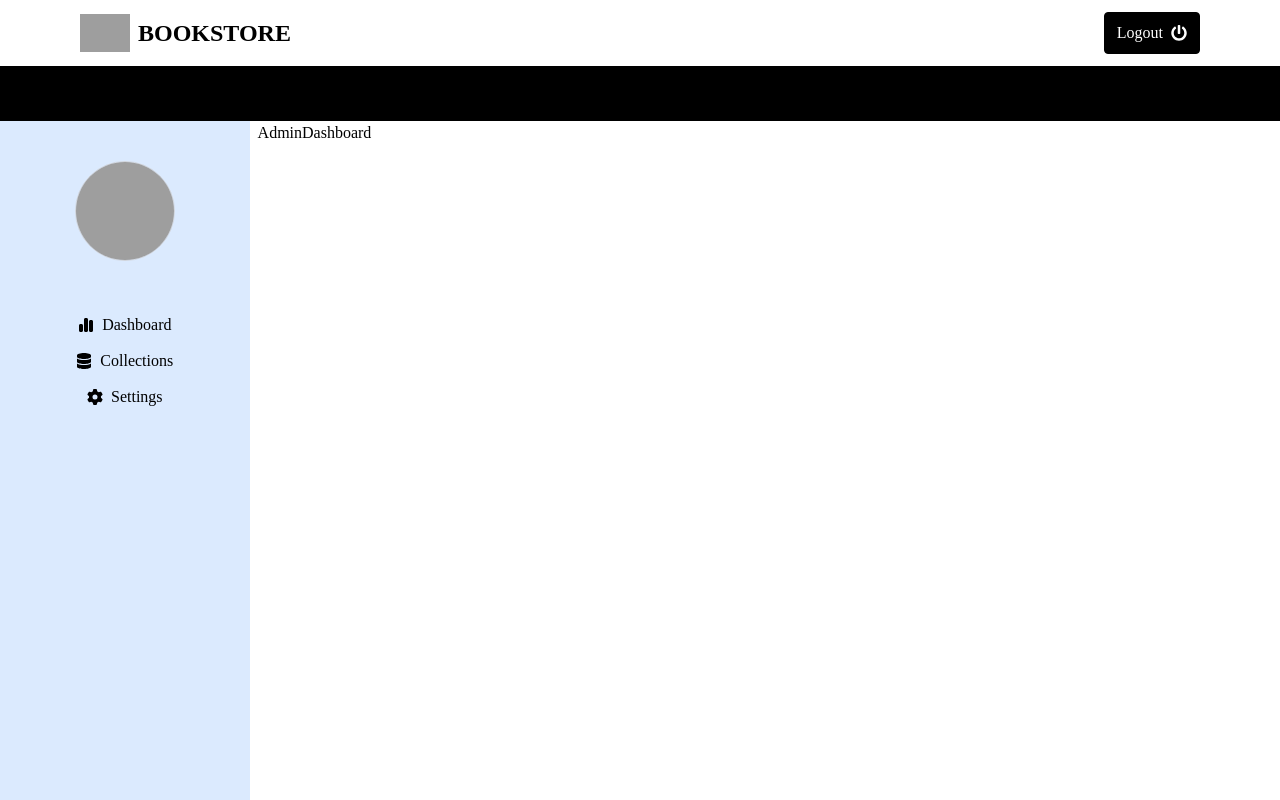
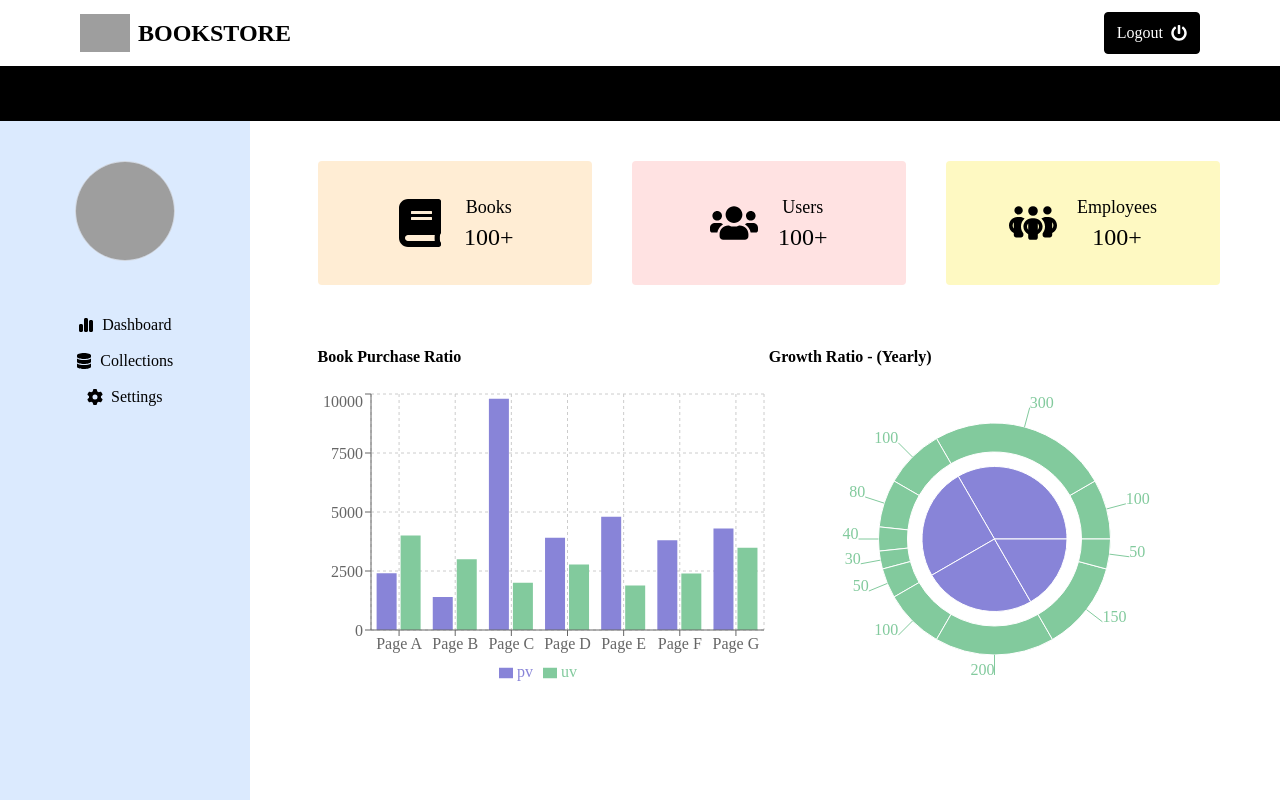
Before and after one commit to Luminar-Technolab/Bookstore-Dec25, a React (Vite) app: page /admin in a window 1280 px wide. Shown: the top 800 px of the page. Built offline with nearby package versions, Linux system fonts and the light colour scheme; grey boxes are pictures that could not be loaded; a web font is replaced by a local one.

Commit message:
Admin Dashboard & emailJs

```diff
--- a/package.json
+++ b/package.json
@@ -10,6 +10,7 @@
     "preview": "vite preview"
   },
   "dependencies": {
+    "@emailjs/browser": "^4.4.1",
     "@react-oauth/google": "^0.13.5",
     "@stripe/stripe-js": "^9.4.0",
     "@tailwindcss/vite": "^4.2.2",
@@ -21,6 +22,7 @@
     "react-icons": "^5.6.0",
     "react-router-dom": "^7.14.0",
     "react-toastify": "^11.0.5",
+    "recharts": "^3.8.1",
     "tailwindcss": "^4.2.2",
     "yup": "^1.7.1"
   },
--- a/src/admin/pages/AdminDashboard.jsx
+++ b/src/admin/pages/AdminDashboard.jsx
@@ -2,8 +2,69 @@ import React from 'react'
 import AdminHeader from "../components/AdminHeader";
 import AdminSidebar from "../components/AdminSidebar";
 import Footer from '../../components/Footer';
+import { FaBook, FaUsers } from 'react-icons/fa';
+import { FaPeopleGroup } from 'react-icons/fa6';
+import {ResponsiveContainer,BarChart, Legend, XAxis, YAxis, CartesianGrid, Tooltip, Bar,Pie, PieChart } from 'recharts';
 
 function AdminDashboard() {
+  const data = [
+  {
+    name: 'Page A',
+    uv: 4000,
+    pv: 2400,
+  },
+  {
+    name: 'Page B',
+    uv: 3000,
+    pv: 1398,
+  },
+  {
+    name: 'Page C',
+    uv: 2000,
+    pv: 9800,
+  },
+  {
+    name: 'Page D',
+    uv: 2780,
+    pv: 3908,
+  },
+  {
+    name: 'Page E',
+    uv: 1890,
+    pv: 4800,
+  },
+  {
+    name: 'Page F',
+    uv: 2390,
+    pv: 3800,
+  },
+  {
+    name: 'Page G',
+    uv: 3490,
+    pv: 4300,
+  },
+ ];
+
+ // #region Sample data
+const data01 = [
+  { name: 'Group A', value: 400 },
+  { name: 'Group B', value: 300 },
+  { name: 'Group C', value: 300 },
+  { name: 'Group D', value: 200 },
+];
+const data02 = [
+  { name: 'A1', value: 100 },
+  { name: 'A2', value: 300 },
+  { name: 'B1', value: 100 },
+  { name: 'B2', value: 80 },
+  { name: 'B3', value: 40 },
+  { name: 'B4', value: 30 },
+  { name: 'B5', value: 50 },
+  { name: 'C1', value: 100 },
+  { name: 'C2', value: 200 },
+  { name: 'D1', value: 150 },
+  { name: 'D2', value: 50 },
+];
   return (
     <>
     <AdminHeader/>
@@ -11,8 +72,91 @@ function AdminDashboard() {
       <div className="col-span-1">
         <AdminSidebar/>
       </div>
-      <div className="col-span-4">
-        AdminDashboard
+      <div className="col-span-4 p-10">
+        {/* grid card */}
+        <div className="md:grid grid-cols-3">
+          {/* card 1 */}
+          <div className='md:px-5 my-5 md:my-0'>
+            <div className="bg-orange-100 px-4 py-8 flex justify-center items-center text-5xl rounded">
+              <FaBook/>
+              <div className="text-center ms-10 md:ms-5">
+                <h3 className="text-lg">Books</h3>
+                <h3 className="text-2xl">100+</h3>
+              </div>
+            </div>
+          </div>
+          {/* card 2 */}
+          <div className='md:px-5 my-5 md:my-0'>
+            <div className="bg-red-100 px-4 py-8 flex justify-center items-center text-5xl rounded">
+              <FaUsers/>
+              <div className="text-center ms-10 md:ms-5">
+                <h3 className="text-lg">Users</h3>
+                <h3 className="text-2xl">100+</h3>
+              </div>
+            </div>
+          </div>
+          {/* card 3 */}
+          <div className='md:px-5 my-5 md:my-0'>
+            <div className="bg-yellow-100 px-4 py-8 flex justify-center items-center text-5xl rounded">
+              <FaPeopleGroup/>
+              <div className="text-center ms-10 md:ms-5">
+                <h3 className="text-lg">Employees</h3>
+                <h3 className="text-2xl">100+</h3>
+              </div>
+            </div>
+          </div>
+        </div>
+        {/* grid chart tilte*/}
+        <div className="md:grid grid-cols-2 p-5 mt-10">
+          <div className='font-bold'>
+            Book Purchase Ratio
+          </div>
+          <div className='font-bold'>
+            Growth Ratio - (Yearly)
+          </div>
+        </div>
+        {/* grid chart */}
+        <div className="md:grid grid-cols-2 px-5 ">
+          <div >
+            {/* Book Purchase Ratio - bar chart */}
+            <ResponsiveContainer width={'100%'} height={'300'}>
+              <BarChart  data={data}>
+                <CartesianGrid strokeDasharray="3 3" />
+                <XAxis dataKey="name" />
+                <YAxis width="auto" />
+                <Tooltip />
+                <Legend />
+                <Bar dataKey="pv" fill="#8884d8"  />
+                <Bar dataKey="uv" fill="#82ca9d"  />
+              </BarChart>
+            </ResponsiveContainer>
+          </div>
+          <div >
+            {/* Growth Ratio - (Yearly) - pie chart */}
+            <ResponsiveContainer width={'100%'} height={'300'}>
+              <PieChart>
+                <Pie
+                  data={data01}
+                  dataKey="value"
+                  cx="50%"
+                  cy="50%"
+                  outerRadius="50%"
+                  fill="#8884d8"
+                />
+                <Pie
+                  data={data02}
+                  dataKey="value"
+                  cx="50%"
+                  cy="50%"
+                  innerRadius="60%"
+                  outerRadius="80%"
+                  fill="#82ca9d"
+                  label
+                />
+              </PieChart>
+            </ResponsiveContainer>
+          </div>
+        </div>
       </div>
     </div>
     <Footer/>
--- a/src/user/components/Edit.jsx
+++ b/src/user/components/Edit.jsx
@@ -25,7 +25,7 @@ function Edit() {
         }
     },[])
 
-    console.log(userDetails);
+    // console.log(userDetails);
     //console.log(existingPicture);
 
     const handleFileUpload = (e)=>{
--- a/src/user/pages/Contact.jsx
+++ b/src/user/pages/Contact.jsx
@@ -1,10 +1,40 @@
-import React from 'react'
+import React,{useRef} from 'react'
 import Header from '../components/Header'
 import Footer from '../../components/Footer'
 import { FaLocationPin } from 'react-icons/fa6'
 import { FaEnvelope, FaPaperPlane, FaPhone } from 'react-icons/fa'
+import emailjs from '@emailjs/browser';
+import { ToastContainer, toast } from 'react-toastify';
 
 function Contact() {
+   const form = useRef();
+
+   const sendEmail = (e) => {
+    e.preventDefault();
+    // console.log(form.current.name.value);
+    const {name,email,title} = form.current
+    if(name.value && email.value && title.value){
+    emailjs.sendForm(import.meta.env.VITE_SERVICE_ID, import.meta.env.VITE_TEMPLATE_ID, form.current, {
+        publicKey: import.meta.env.VITE_PUBLIC_KEY
+      })
+      .then(
+        () => {
+          console.log('SUCCESS!');
+          toast.success("Thank you for contacting with us... Our Team will get back to you!!!")
+          name.value = ""
+          email.value = ""
+          title.value = ""
+        },
+        (error) => {
+          console.log('FAILED...', error.text);
+        },
+      );
+    }else{
+      toast.warning("Please fill the form completely...")
+    }
+
+  };
+
   return (
     <>
     <Header/>
@@ -34,18 +64,18 @@ function Contact() {
       <div className="md:grid grid-cols-2 gap-10 my-5 p-5 md:px-40">
         <div className="bg-gray-100 p-5 text-center">
           <h1 className="font-semi-bold text-2xl">Send Us Message!</h1>
-          <form >
+          <form ref={form} onSubmit={sendEmail}>
             <div className="mb-5 mt-10">
-              <input placeholder='Name' type="text" className="bg-white w-full p-2" />
+              <input name='name' placeholder='Name' type="text" className="bg-white w-full p-2" />
             </div>
             <div className="mb-5 ">
-              <input placeholder='E Mail' type="text" className="bg-white w-full p-2" />
+              <input name='email' placeholder='E Mail' type="text" className="bg-white w-full p-2" />
             </div>
             <div className="mb-5 ">
-              <textarea placeholder='Message' type="text" className="bg-white w-full p-2" />
+              <textarea name='title' placeholder='Message' type="text" className="bg-white w-full p-2" />
             </div>
             <div className="my-5">
-              <button className="bg-black p-2 w-full text-white text-lg flex justify-center items-center">Submit <FaPaperPlane className='ms-2'/></button>
+              <button type='submit' className="bg-black p-2 w-full text-white text-lg flex justify-center items-center">Submit <FaPaperPlane className='ms-2'/></button>
             </div>
           </form>
         </div>
@@ -55,6 +85,8 @@ function Contact() {
       </div>
     </div>
     <Footer/>
+    {/* toaster */}
+    <ToastContainer position='top-center' theme='colored' autoClose={3000} />
     </>
   )
 }
```
Also changed, not shown: src/user/components/UploadBook.jsx (+25 -2 lines), 2 other files (tests, documents, lock files or other folders).
